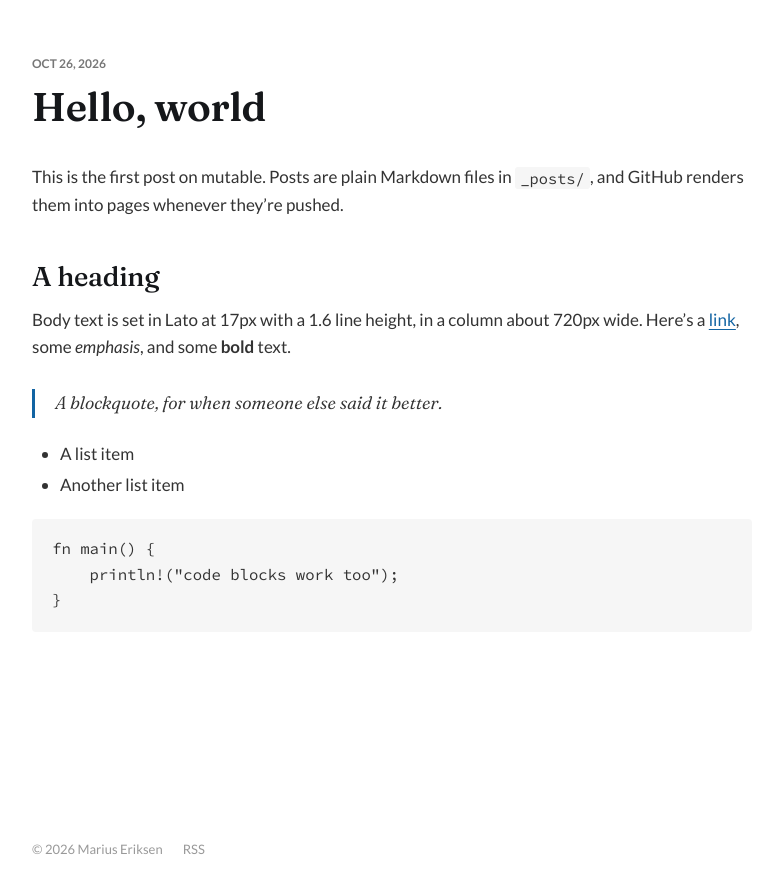
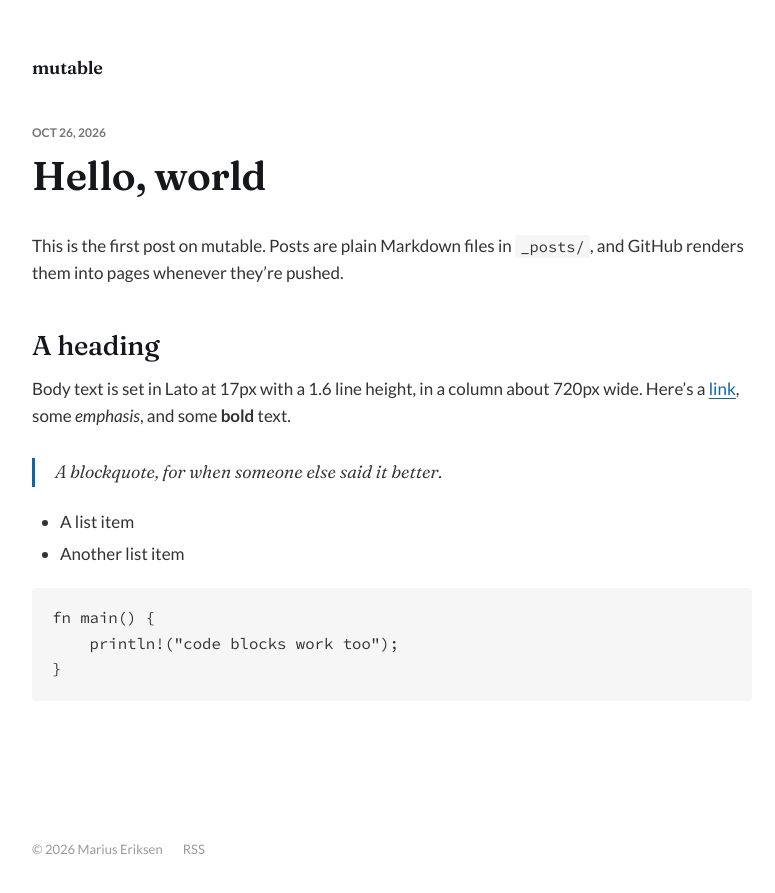
Before and after one commit to mariusae/mariusae.github.io, a Jekyll site: the page built from _posts/2026-10-26-hello-world.md, in a window 1280 px wide. Shown: the top 893 px of the page, without its empty margins (248-1023 px from the left). Built offline with Jekyll 4.4.1, drawn with Linux system fonts in a browser that asks for light colours; our own code applies the rules of GitHub Pages for plain Markdown files.

Commit message:
Add a home link above posts
Co-Authored-By: Claude Opus 5.5 <noreply@anthropic.com>
Claude-Session: https://claude.ai/code/session_01KTPpusonhcXPjcQ2kkYfF6

```diff
--- a/_layouts/post.html
+++ b/_layouts/post.html
@@ -1,6 +1,7 @@
 ---
 layout: default
 ---
+<nav class="site-mark canvas"><a href="{{ '/' | relative_url }}">{{ site.title }}</a></nav>
 <article class="post">
   <header class="post-header canvas">
     <div class="post-meta">
--- a/assets/css/style.css
+++ b/assets/css/style.css
@@ -116,6 +116,15 @@ img { max-width: 100%; height: auto; display: block; }
 
 /* Post */
 
+.site-mark { margin-bottom: 4rem; }
+.site-mark a {
+  font-family: var(--font-display);
+  font-size: 1.8rem;
+  font-weight: 600;
+  font-variation-settings: "SOFT" 50, "WONK" 0;
+  letter-spacing: -0.01em;
+}
+
 .post-header { margin-bottom: 3.2rem; }
 
 .post-meta {
```
